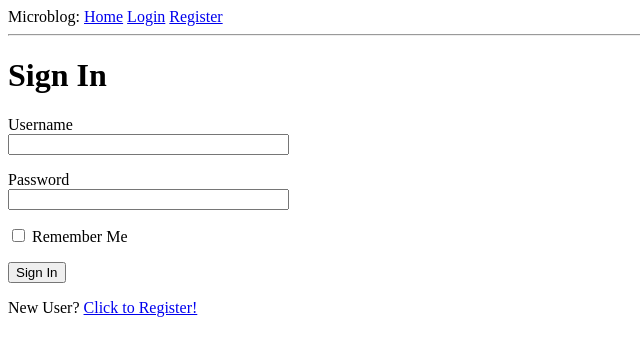
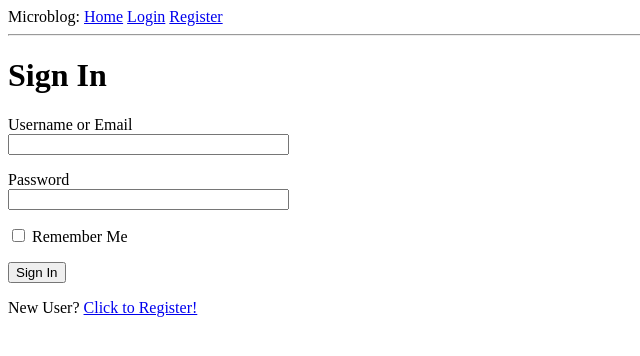
Before and after one commit to spashii/blog-flask2.0, a Flask app: page /login in a window 1280 px wide. Shown: the top 356 px of the page, without its empty margins (0-640 px from the left). Run offline with Flask 2, Linux system fonts and the light colour scheme.

Commit message:
update: login using username or email

```diff
--- a/app/forms.py
+++ b/app/forms.py
@@ -7,7 +7,7 @@ from app.models import User
 
 
 class LoginForm(FlaskForm):
-    username = StringField('Username', validators=[
+    username_or_email = StringField('Username or Email', validators=[
                            DataRequired(), Length(max=64)])
     password = PasswordField('Password', validators=[
                              DataRequired()])
--- a/app/routes.py
+++ b/app/routes.py
@@ -30,15 +30,14 @@ def login():
     form = LoginForm()
     next_page = request.args.get('next')
     if form.validate_on_submit():
-        user = User.query.filter_by(username=form.username.data).first()
-        # if user entered email? validate
-        # if user is None:
-        #      user = User.query.filter_by(email=form.username.data).first()
+        user = User.query.filter_by(username=form.username_or_email.data).first()
+        if user is None:
+            user = User.query.filter_by(email=form.username_or_email.data).first()
         if user is None or not user.check_password(form.password.data):
             flash('Invalid credentials. Please try again.')
             if not next_page or url_parse(next_page).netloc != '':
                 return redirect(url_for('login'))
-            return redirect(url_for('login'), next=next_page)
+            return redirect(url_for('login', next=next_page))
         login_user(user, remember=form.remember_me.data)
         flash('You are now logged in.')
         if not next_page or url_parse(next_page).netloc != '':
--- a/app/templates/login.html
+++ b/app/templates/login.html
@@ -5,9 +5,9 @@
     <form action="" method="POST" novalidate>
         {{form.hidden_tag()}}
         <p>
-            {{ form.username.label }}<br>
-            {{ form.username(size=32) }}<br>
-            {% for error in form.username.errors %}
+            {{ form.username_or_email.label }}<br>
+            {{ form.username_or_email(size=32) }}<br>
+            {% for error in form.username_or_email.errors %}
                 <span style="color: red;">[{{ error }}]</span>
             {% endfor %}
         </p>
```
